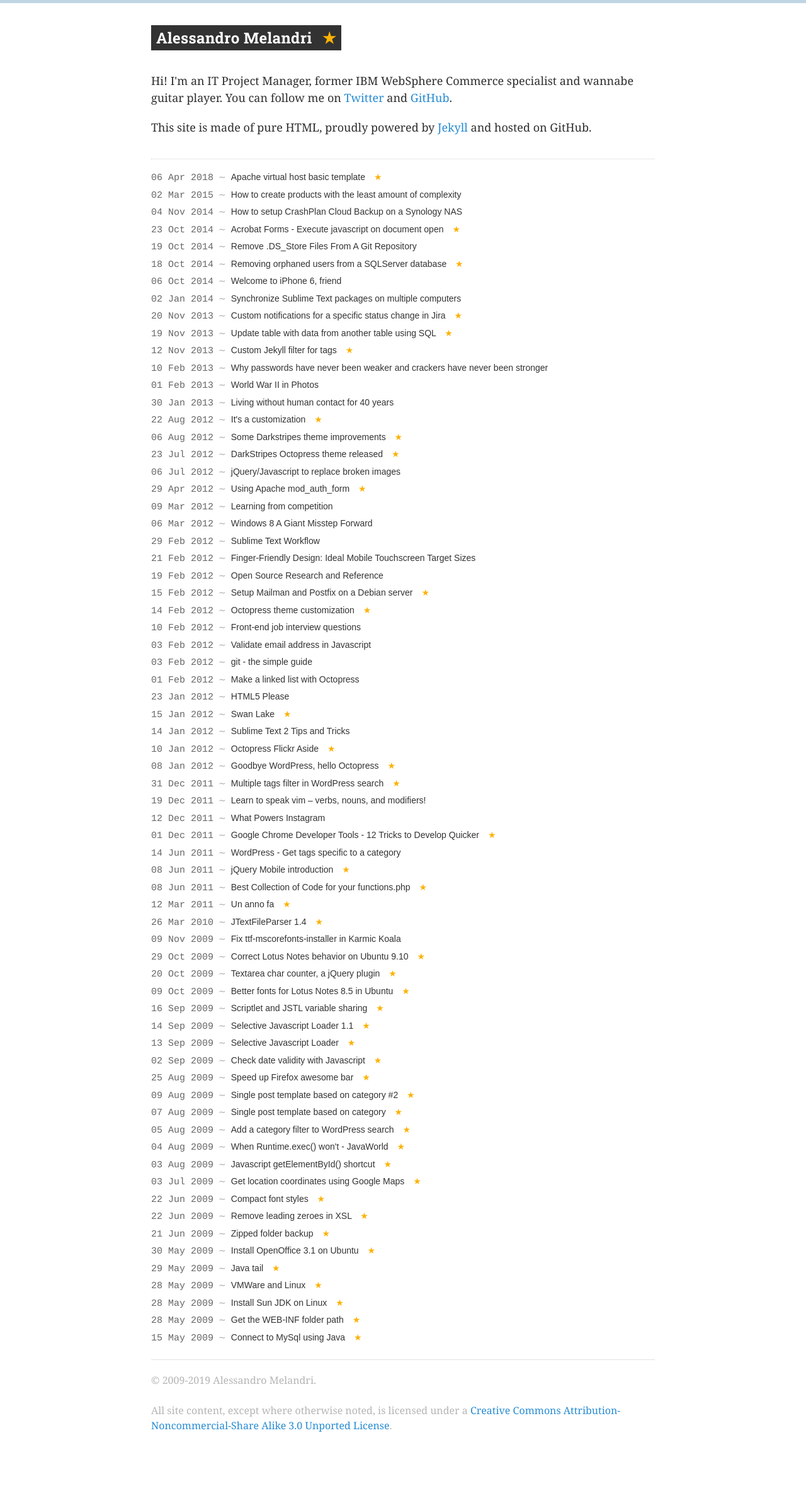
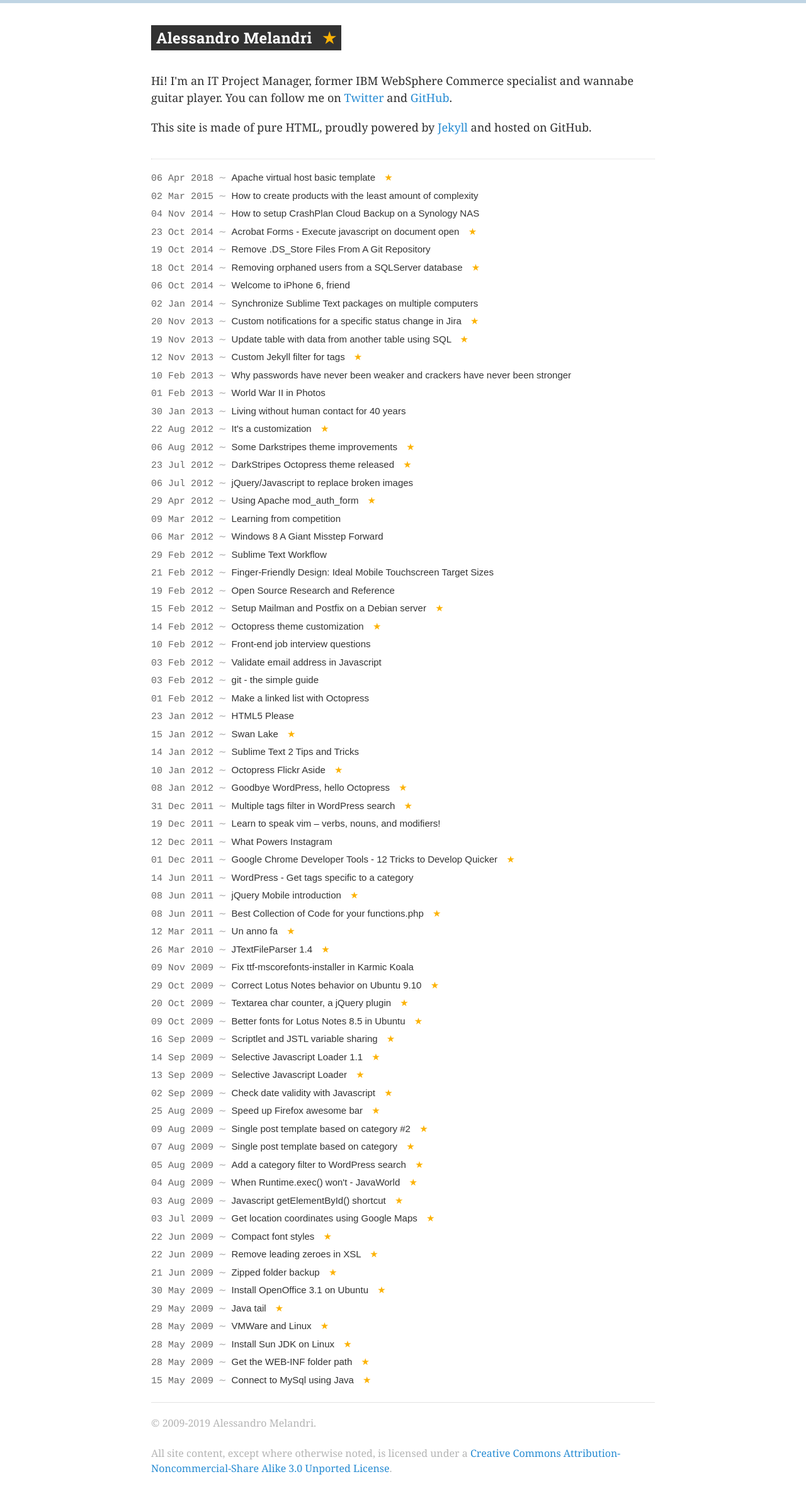
Before and after one commit to amelandri/amelandri.github.io, a Jekyll site: the page built from index.html, in a window 1280 px wide. Shown: the whole page at 63% size. Built offline with Jekyll 4.4.1, drawn with Linux system fonts in a browser that asks for light colours; the list of posts is cut into pages by our own code; comment, search, counter and statistics services are not loaded; before the commit the page ends 2316 px from its top, so only the background shows below that.

Commit message:
Improved home page font-size

```diff
--- a/public/css/style.css
+++ b/public/css/style.css
@@ -86,8 +86,8 @@ body {
 }
 
 .homelist{
-    font-family: arial;
-    font-size: 0.7rem;
+    font-family: arial, helvetica, verdana, sans-serif;
+    font-size: 0.75rem;
     margin-bottom: 1rem;
 }
 
```
